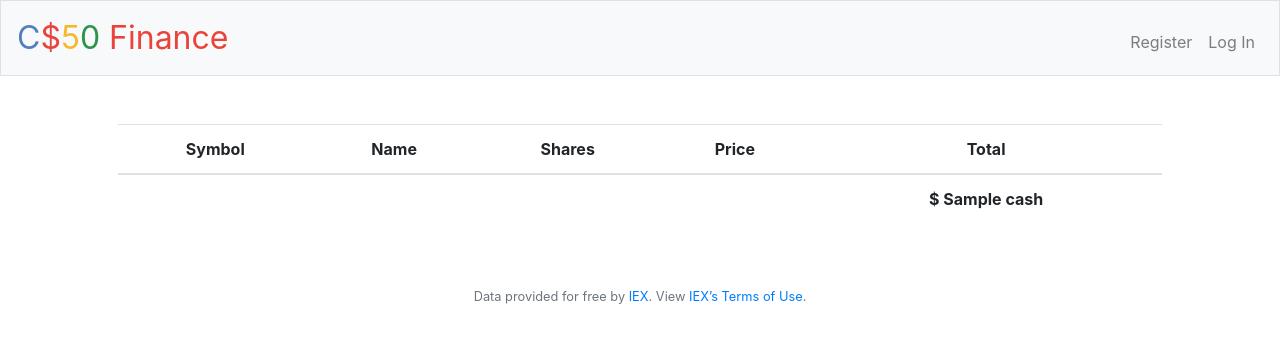
After one commit to IPNeuhauser/c-python-sql-html-css-js-flask-cursoCS50, a Flask app: template pset9/finance/templates/index.html in a window 1280 px wide. The commit adds this page. Shown: the top 343 px of the page. Run offline with Flask 2, Linux system fonts and the light colour scheme; the template is opened without the code that fills it: most values are stand-ins (such as "Sample title", 1, 10 or a date in 2020); some libraries are stand-ins or nearby versions.

Commit message:
ex finance

```diff
--- /dev/null
+++ b/pset9/finance/app.py
@@ -0,0 +1,267 @@
+import os
+import datetime
+
+from cs50 import SQL
+from flask import Flask, flash, redirect, render_template, request, session
+from flask_session import Session
+from tempfile import mkdtemp
+from werkzeug.exceptions import default_exceptions, HTTPException, InternalServerError
+from werkzeug.security import check_password_hash, generate_password_hash
+
+from helpers import apology, login_required, lookup, usd
+
+# Configure application
+app = Flask(__name__)
+
+# Ensure templates are auto-reloaded
+app.config["TEMPLATES_AUTO_RELOAD"] = True
+
+
+# Ensure responses aren't cached
+@app.after_request
+def after_request(response):
+    response.headers["Cache-Control"] = "no-cache, no-store, must-revalidate"
+    response.headers["Expires"] = 0
+    response.headers["Pragma"] = "no-cache"
+    return response
+
+
+# Custom filter
+app.jinja_env.filters["usd"] = usd
+
+# Configure session to use filesystem (instead of signed cookies)
+app.config["SESSION_FILE_DIR"] = mkdtemp()
+app.config["SESSION_PERMANENT"] = False
+app.config["SESSION_TYPE"] = "filesystem"
+Session(app)
+
+# Configure CS50 Library to use SQLite database
+db = SQL("sqlite:///finance.db")
+
+# Make sure API key is set
+if not os.environ.get("API_KEY"):
+    raise RuntimeError("API_KEY not set")
+
+
+@app.route("/")
+@login_required
+def index():
+    """Show portfolio of stocks"""
+    dados = db.execute("SELECT name, symbol, qntd, price FROM users JOIN owned ON user_id = id WHERE id = ?", session.get("user_id"))
+    cash = db.execute("SELECT cash FROM users WHERE id = ?", session.get("user_id"))
+    cash = round(float(cash[0]['cash']), 2)
+    return render_template("index.html", dados = dados, cash = cash)
+
+
+@app.route("/buy", methods=["GET", "POST"])
+@login_required
+def buy():
+    """Buy shares of stock"""
+    if request.method == "POST":
+        if not request.form.get("symbol") or not request.form.get("shares") or int(request.form.get("shares")) < 1:
+            return apology("Incomplete form!", 403)
+
+        now = datetime.datetime.now()
+        symbol = request.form.get("symbol")
+        show = lookup(symbol)
+
+        if show:
+            qntd = request.form.get("shares")
+            cash = db.execute("SELECT cash FROM users WHERE id = ?", session.get("user_id"))
+            lisymbol = db.execute("SELECT symbol FROM owned WHERE user_id = ?", session.get("user_id"))
+
+            cash[0]['cash'] = cash[0]['cash'] - (float(show['price']) * float(qntd))
+
+            if cash[0]['cash'] < 0:
+                return apology("You don't have money to buy this!", 403)
+
+            count = 0
+            exist = False
+
+            while(count < len(lisymbol)):
+                if symbol.upper() == lisymbol[count]['symbol']:
+                    exist = True
+                count += 1
+
+            db.execute("UPDATE users SET cash = ? WHERE id = ?", cash[0]['cash'], session.get("user_id"))
+            db.execute("INSERT INTO transactions (user_id, symbol, qntd, price, date) VALUES (?, ?, ?, ?, ?)", session.get("user_id"), show['symbol'], qntd, round(show['price'], 2), now)
+
+            if exist:
+                quantidade = db.execute("SELECT qntd FROM owned WHERE symbol = ? AND user_id = ?", show['symbol'], session.get("user_id"))
+                qntd = int(qntd) + int(quantidade[0]['qntd'])
+                db.execute("UPDATE owned SET qntd = ? WHERE symbol = ? AND user_id = ?", qntd, show['symbol'], session.get("user_id"))
+                db.execute("UPDATE owned SET price = ? WHERE symbol = ? AND user_id = ?", round(show['price'], 2), show['symbol'], session.get("user_id"))
+            else:
+                db.execute("INSERT INTO owned (user_id, name, symbol, qntd, price) VALUES (?, ?, ?, ?, ?)", session.get("user_id"), show['name'], show['symbol'], qntd, round(show['price'], 2))
+
+            session['message'] = 'buy'
+            return redirect("/")
+    else:
+        return render_template("buy.html")
+
+@app.route("/history")
+@login_required
+def history():
+    """Show history of transactions"""
+    dados = db.execute("SELECT symbol, qntd, price, date FROM users JOIN transactions ON user_id = id WHERE id = ?", session.get("user_id"))
+    session['message'] = ''
+    return render_template("history.html", dados = dados)
+
+
+@app.route("/login", methods=["GET", "POST"])
+def login():
+    """Log user in"""
+
+    # Forget any user_id
+    session.clear()
+
+    # User reached route via POST (as by submitting a form via POST)
+    if request.method == "POST":
+
+        # Ensure username was submitted
+        if not request.form.get("username"):
+            return apology("must provide username", 403)
+
+        # Ensure password was submitted
+        elif not request.form.get("password"):
+            return apology("must provide password", 403)
+
+        # Query database for username
+        rows = db.execute("SELECT * FROM users WHERE username = ?", request.form.get("username"))
+
+        # Ensure username exists and password is correct
+        if len(rows) != 1 or not check_password_hash(rows[0]["hash"], request.form.get("password")):
+            return apology("invalid username and/or password", 403)
+
+        # Remember which user has logged in
+        session["user_id"] = rows[0]["id"]
+
+        # Redirect user to home page
+        session['message'] = 'login'
+        return redirect("/")
+
+    # User reached route via GET (as by clicking a link or via redirect)
+    else:
+        return render_template("login.html")
+
+
+@app.route("/logout")
+def logout():
+    """Log user out"""
+
+    # Forget any user_id
+    session.clear()
+
+    # Redirect user to login form
+    return redirect("/")
+
+
+@app.route("/quote", methods=["GET", "POST"])
+@login_required
+def quote():
+    """Get stock quote."""
+    if request.method == "POST":
+        nome = request.form.get("symbol")
+        SHOW = lookup(nome)
+
+        if len(SHOW) != 0:
+            session['message'] = ''
+            return render_template("quoted.html", show=SHOW)
+
+        return apology("Solicitação invalida", 403)
+    else:
+        return render_template("quote.html")
+
+@app.route("/register", methods=["GET", "POST"])
+def register():
+
+    """Register user"""
+    if request.method == "POST":
+        if not request.form.get("username") or not request.form.get("password") or not request.form.get("check") or request.form.get("password") != request.form.get("check"):
+            return apology("Invalid form!", 403)
+
+        usuarios = db.execute("SELECT * FROM users WHERE username = ?", request.form.get("username"))
+
+        if len(usuarios) != 1:
+            nome = request.form.get("username")
+            senha = generate_password_hash(request.form.get("password"))
+            db.execute("INSERT INTO users (username, hash) VALUES(?, ?)", nome, senha)
+            session['message'] = 'register'
+            row = db.execute("SELECT id FROM users WHERE username = ?", nome)
+            session['user_id'] = row[0]['id']
+            return redirect("/")
+        else:
+            return apology("Username already registered", 403)
+    else:
+        return render_template("register.html")
+
+
+@app.route("/sell", methods=["GET", "POST"])
+@login_required
+def sell():
+    """Sell shares of stock"""
+    if request.method == "POST":
+        if not request.form.get("shares") or not request.form.get("symbol") or int(request.form.get("shares")) < 1:
+            return apology("Inconplete Form", 403)
+
+        qntd = request.form.get("shares")
+        symbol = request.form.get("symbol")
+        show = lookup(symbol)
+
+        qntdSym = db.execute("SELECT qntd FROM owned WHERE symbol = ? and user_id = ?", symbol, session.get("user_id"))
+        if qntdSym[0]['qntd'] < int(qntd):
+            return apology("Saldo insuficiente!", 403)
+
+        now = datetime.datetime.now()
+        qntdSym = qntdSym[0]['qntd'] - float(qntd)
+        valor = float(qntd) * float(show['price'])
+        cash = db.execute("SELECT cash FROM users WHERE id = ?", session.get('user_id'))
+        cash = cash[0]['cash'] + valor
+
+        db.execute("UPDATE users SET cash = ? WHERE id = ?", cash, session.get('user_id'))
+        db.execute("INSERT INTO transactions(user_id, symbol, qntd, price, date) VALUES (?, ?, ?, ?, ?)", session.get('user_id'), show['symbol'], -int(qntd), show['price'], now)
+        db.execute("UPDATE owned SET qntd = ? WHERE user_id = ? AND symbol = ?", qntdSym, session.get('user_id'), show['symbol'])
+        session['message'] = 'sold'
+        return redirect("/")
+    else:
+        dados = db.execute("SELECT symbol, qntd FROM owned WHERE user_id = ?", session.get("user_id"))
+        return render_template("sell.html", dados=dados)
+
+
+@app.route("/password", methods=["GET", "POST"])
+@login_required
+def password():
+
+    if request.method == "POST":
+        if not request.form.get('actual-password') or not request.form.get('password') or not request.form.get('check'):
+            return apology("Invalid form!", 403)
+
+        hash = db.execute("SELECT hash FROM users WHERE id = ?", session['user_id'])
+        oldHash = request.form.get('actual-password')
+
+        if check_password_hash(hash[0]['hash'], oldHash):
+            newHash = request.form.get('password')
+            checkHash = request.form.get('check')
+            if newHash == checkHash and newHash != oldHash:
+                db.execute("UPDATE users SET hash = ? WHERE id = ?", generate_password_hash(newHash), session['user_id'])
+                session['message'] = 'password'
+                return redirect("/")
+            else:
+                return apology("The new password don't match", 403)
+        else:
+            return apology("Invalid old password", 403)
+
+    else:
+        return render_template("password.html")
+
+
+def errorhandler(e):
+    """Handle error"""
+    if not isinstance(e, HTTPException):
+        e = InternalServerError()
+    return apology(e.name, e.code)
+
+
+# Listen for errors
+for code in default_exceptions:
+    app.errorhandler(code)(errorhandler)
--- a/pset9/finance/static/styles.css
+++ b/pset9/finance/static/styles.css
@@ -45,3 +45,29 @@ main img
     /* Constrain images on small screens */
     max-width: 100%;
 }
+
+main table {
+    margin: auto;
+}
+
+main table td {
+    min-width: 150px;
+}
+
+#botao a{
+    color: white;
+}
+
+span.material-symbols-outlined {
+    cursor: pointer;
+}
+
+span.vazio {
+    color: #ffffff;
+}
+
+div.message {
+    background-color: #13678A;
+    color: white;
+    text-align: center;
+}
--- /dev/null
+++ b/pset9/finance/templates/index.html
@@ -0,0 +1,63 @@
+{% extends "layout.html" %}
+
+{% block title %}
+    index
+{% endblock %}
+
+{% block message %}
+    {% if session['message'] == 'buy' %}
+        <div class="message">
+            Compra foi um sucesso.
+        </div>
+    {% elif session['message'] == 'sold' %}
+        <div class="message">
+            Venda foi um sucesso
+        </div>
+    {% elif session['message'] == 'register' %}
+        <div class="message">
+            Registrado com sucesso
+        </div>
+    {% elif session['message'] == 'password' %}
+        <div class="message">
+            Senha alterada com sucesso
+        </div>
+    {% elif session['message'] == 'login' %}
+        <div class="message">
+            Login efetuado com sucesso
+        </div>
+    {% else %}
+        <div class="message"></div>
+{% endif %}
+
+{% endblock %}
+
+{% block main %}
+    <div class="table-responsive">
+        <table class="table table-striped">
+            <thead>
+                <th scope="col">Symbol</th>
+                <th scope="col">Name</th>
+                <th scope="col">Shares</th>
+                <th scope="col">Price</th>
+                <th scope="col">Total</th>
+            </thead>
+            <tbody>
+                {% for dado in dados %}
+                    {% if dado['qntd'] > 0 %}
+                        <tr>
+                            <td>{{dado['symbol']}}</td>
+                            <td>{{dado['name']}}</td>
+                            <td>{{dado['qntd']}}</td>
+                            <td>$ {{dado['price']}}</td>
+                            <td>$ {{dado['price'] * dado['qntd']}}</td>
+                        </tr>
+                    {% endif %}
+                {% endfor %}
+            </tbody>
+            <tfoot>
+                <th scope="colgroup" colspan="4"></th>
+                <td><strong>$ {{ cash }}</strong></td>
+            </tfoot>
+        </table>
+    </div>
+{% endblock %}
--- a/pset9/finance/templates/layout.html
+++ b/pset9/finance/templates/layout.html
@@ -19,6 +19,12 @@
         <script src="https://code.jquery.com/jquery-3.5.1.slim.min.js" integrity="sha384-DfXdz2htPH0lsSSs5nCTpuj/zy4C+OGpamoFVy38MVBnE+IbbVYUew+OrCXaRkfj" crossorigin="anonymous"></script>
         <script src="https://cdn.jsdelivr.net/npm/bootstrap@4.5.3/dist/js/bootstrap.bundle.min.js" integrity="sha384-ho+j7jyWK8fNQe+A12Hb8AhRq26LrZ/JpcUGGOn+Y7RsweNrtN/tE3MoK7ZeZDyx" crossorigin="anonymous"></script>
 
+        <!-- https://fonts.google.com/icons?icon.query=eye -->
+        <link rel="stylesheet" href="https://fonts.googleapis.com/css2?family=Material+Symbols+Outlined:opsz,wght,FILL,GRAD@20..48,100..700,0..1,-50..200" />
+
+        <!-- My script-->
+        <script src="../static/script.js"></script>
+
         <title>C$50 Finance: {% block title %}{% endblock %}</title>
 
     </head>
@@ -39,6 +45,7 @@
                         <li class="nav-item"><a class="nav-link" href="/history">History</a></li>
                     </ul>
                     <ul class="navbar-nav ml-auto mt-2">
+                        <li class="nav-item"><a class="nav-link" href="/password">Change Password</a></li>
                         <li class="nav-item"><a class="nav-link" href="/logout">Log Out</a></li>
                     </ul>
                 {% else %}
@@ -57,7 +64,7 @@
                 </div>
             </header>
         {% endif %}
-
+        {% block message %}{% endblock %}
         <main class="container p-5">
             {% block main %}{% endblock %}
         </main>
```
Also changed, not shown: pset9/finance/application.py (deleted, +0 -142 lines), pset9/finance/static/script.js (added, +36 -0 lines), pset9/finance/templates/buy.html (added, +19 -0 lines), pset9/finance/templates/history.html (added, +28 -0 lines), pset9/finance/templates/login.html (+10 -1 lines), pset9/finance/templates/password.html (added, +32 -0 lines), pset9/finance/templates/quote.html (added, +15 -0 lines), pset9/finance/templates/quoted.html (added, +13 -0 lines), pset9/finance/templates/register.html (added, +32 -0 lines), pset9/finance/templates/sell.html (added, +26 -0 lines), pset9/finance/finance.db.
